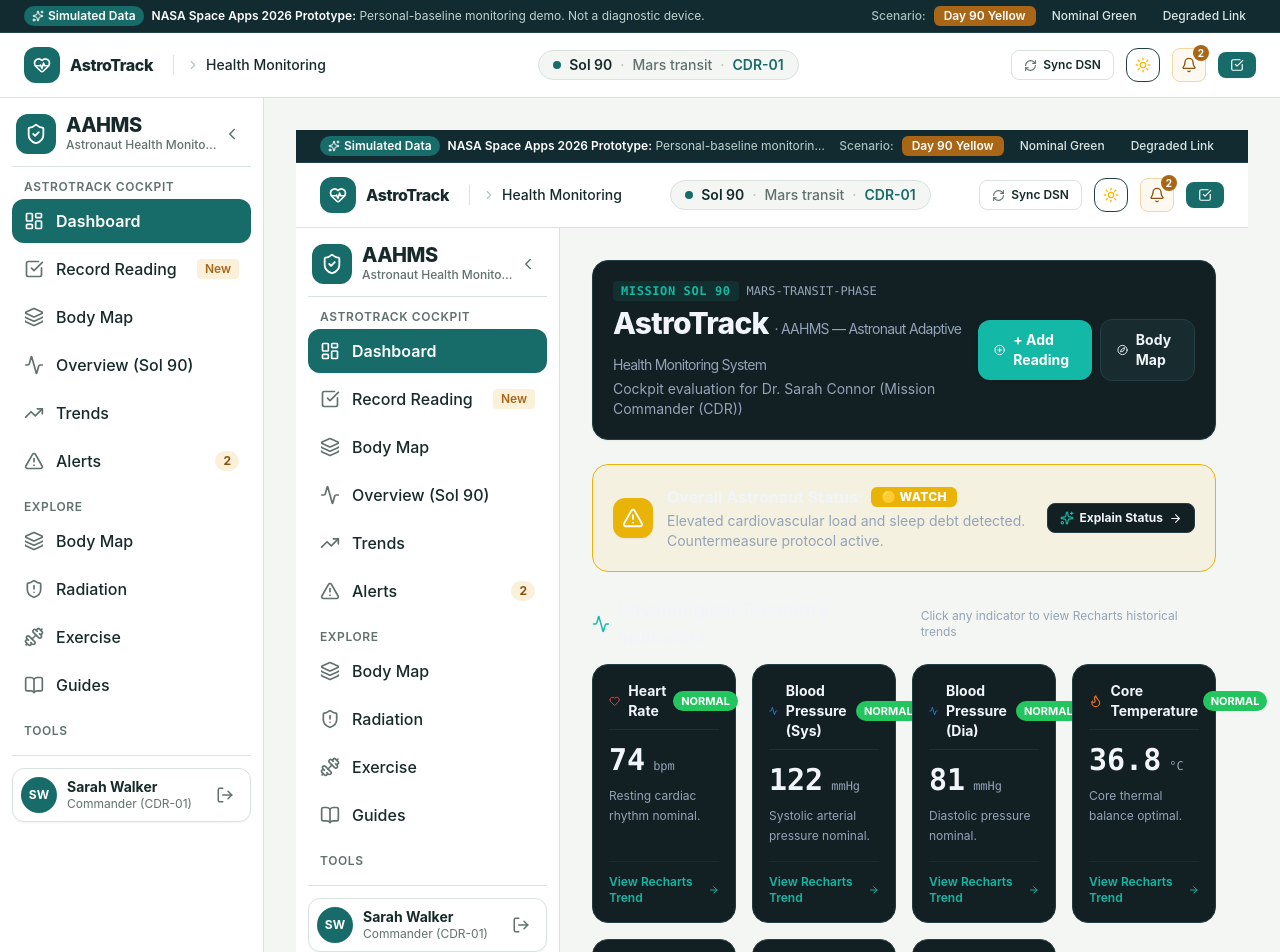
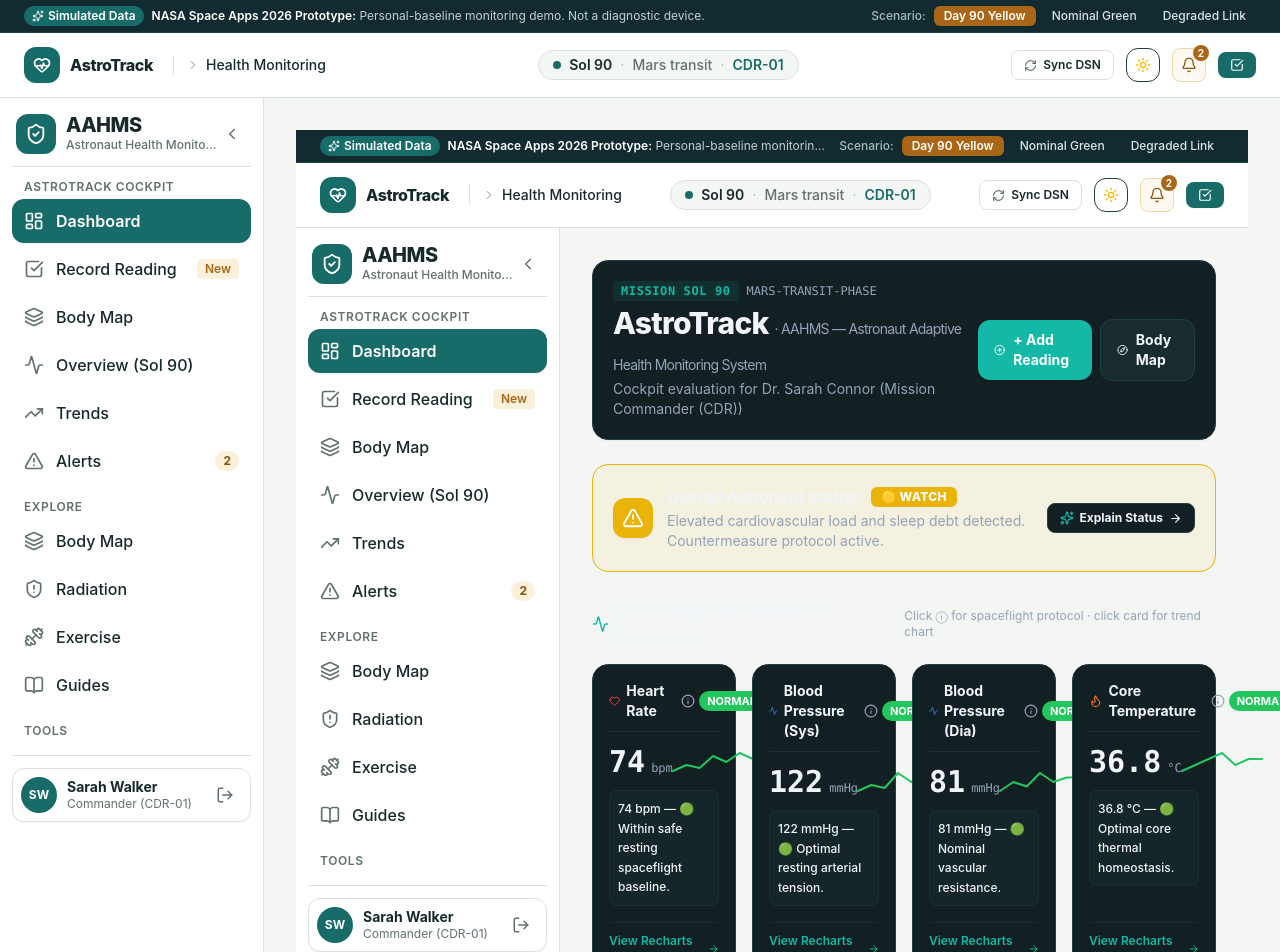
Before and after one commit to pikacoder44/NASA-Space-Apps-Challenge, a Next.js app in the folder frontend/: page /dashboard in a window 1280 px wide. Shown: the top 952 px of the page. Built offline with nearby package versions, Linux system fonts and the light colour scheme; no server answers.

Commit message:
feat(dashboard): add sparklines, tooltips and status context text

```diff
--- a/frontend/package.json
+++ b/frontend/package.json
@@ -14,7 +14,8 @@
     "next": "16.4.6",
     "react": "19.3.0",
     "react-dom": "19.3.0",
-    "recharts": "^3.10.1"
+    "recharts": "^3.10.1",
+    "zod": "^4.6.7"
   },
   "devDependencies": {
     "@tailwindcss/turbopack": "4.3.3",
--- a/frontend/src/app/dashboard/page.tsx
+++ b/frontend/src/app/dashboard/page.tsx
@@ -14,21 +14,126 @@ import {
   CheckCircle2,
   AlertTriangle,
   ArrowRight,
-  RefreshCw,
+  Calendar,
+  Sparkles,
   Info,
-  Calendar,
-  Sparkles
+  X
 } from 'lucide-react';
 import { APP_NAME, APP_SUBTITLE } from '../../lib/branding';
 import { STATUS_COLORS, STATUS_LABEL } from '../../lib/colors';
 import { getDashboardSummary, getRoutineTasks } from '../../lib/api';
-import type { DashboardSummary, RoutineTask } from '../../lib/types';
+import type { DashboardSummary, RoutineTask, Indicator } from '../../lib/types';
 import { AppShell } from '../../components/layout/AppShell';
+
+interface IndicatorInfo {
+  what: string;
+  why: string;
+  how: string;
+  contextSentence: (val: number, status: string) => string;
+  sparkline: number[];
+}
+
+const INDICATOR_DETAILS: Record<Indicator, IndicatorInfo> = {
+  heart_rate: {
+    what: 'Frequency of cardiac contractions per minute while at rest.',
+    why: 'Microgravity causes upward fluid shift and baroreceptor recalibration. Elevated heart rate indicates cardiovascular stress, dehydration, or countermeasure fatigue.',
+    how: 'Measured autonomously via continuous chest bio-harness or optical photoplethysmography sensor.',
+    contextSentence: (val, status) => status === 'normal'
+      ? `${val} bpm — 🟢 Within safe resting spaceflight baseline.`
+      : status === 'warning'
+      ? `${val} bpm — 🟡 Slightly elevated, monitor fluid intake & workload.`
+      : `${val} bpm — 🔴 Tachycardia detected, initiate medical protocol.`,
+    sparkline: [70, 72, 71, 75, 73, 76, 74]
+  },
+  blood_pressure_systolic: {
+    what: 'Maximum arterial pressure during cardiac systolic contraction.',
+    why: 'Cephalic fluid redistribution increases central arterial pressures, altering cranial perfusion.',
+    how: 'Automated brachial oscillometric inflatable cuff on crew medical locker.',
+    contextSentence: (val, status) => status === 'normal'
+      ? `${val} mmHg — 🟢 Optimal resting arterial tension.`
+      : `${val} mmHg — 🟡 Elevated systolic load, re-verify in 2 hours.`,
+    sparkline: [118, 120, 119, 124, 121, 123, 122]
+  },
+  blood_pressure_diastolic: {
+    what: 'Minimum arterial pressure during resting cardiac diastolic phase.',
+    why: 'Loss of hydrostatic gravity gradient reduces lower limb peripheral vascular resistance.',
+    how: 'Automated brachial oscillometric cuff during synchronized morning vitals.',
+    contextSentence: (val, status) => status === 'normal'
+      ? `${val} mmHg — 🟢 Nominal vascular resistance.`
+      : `${val} mmHg — 🟡 Borderline diastolic variance, track trend.`,
+    sparkline: [78, 80, 79, 82, 80, 81, 81]
+  },
+  body_temp: {
+    what: 'Core physiological thermal equilibrium.',
+    why: 'Spaceflight-associated core temperature elevation ("space fever") impairs convective cooling and exercise endurance.',
+    how: 'Infrared non-invasive tympanic sensor or ingestible telemetry capsule.',
+    contextSentence: (val, status) => status === 'normal'
+      ? `${val} °C — 🟢 Optimal core thermal homeostasis.`
+      : `${val} °C — 🟡 Elevated core temperature, avoid EVA countermeasure.`,
+    sparkline: [36.6, 36.7, 36.8, 36.9, 36.7, 36.8, 36.8]
+  },
+  blood_sugar: {
+    what: 'Circulating plasma glucose concentration in post-absorptive state.',
+    why: 'Microgravity alters glucose metabolism and cellular insulin sensitivity.',
+    how: 'Fingerstick capillary glucometer strip recorded during morning check-in.',
+    contextSentence: (val, status) => status === 'normal'
+      ? `${val} mg/dL — 🟢 Post-absorptive metabolic baseline stable.`
+      : `${val} mg/dL — 🟡 Glycemic fluctuation detected, review nutrition.`,
+    sparkline: [92, 94, 98, 91, 96, 93, 94]
+  },
+  sleep_hours: {
+    what: 'Total continuous restorative sleep duration over the preceding sol.',
+    why: 'Circadian desynchrony in enclosed spacecraft cabins directly correlates with operational error rates.',
+    how: 'Actigraphy sleep watch combined with subjective morning log entry.',
+    contextSentence: (val, status) => status === 'normal'
+      ? `${val} h — 🟢 Restorative circadian quota achieved.`
+      : `${val} h — 🟡 Mild sleep debt accumulated, schedule nap protocol.`,
+    sparkline: [7.2, 6.8, 7.0, 5.8, 6.2, 6.5, 6.4]
+  },
+  mood_score: {
+    what: 'Self-reported psychological well-being and mission morale on a 1–10 scale.',
+    why: 'Confinement, distance from Earth, and 22-minute delay induce psychological stress.',
+    how: 'Standardized 30-second crew subjective rating during evening check-in.',
+    contextSentence: (val, status) => status === 'normal'
+      ? `${val} / 10 — 🟢 Psychological resilience and crew morale high.`
+      : `${val} / 10 — 🟡 Elevated fatigue or stress reported, review rest.`,
+    sparkline: [8, 8, 7, 7, 8, 7, 7]
+  }
+};
+
+// SVG Sparkline Component
+function Sparkline({ data, color }: { data: number[]; color: string }) {
+  if (!data || data.length < 2) return null;
+  const min = Math.min(...data);
+  const max = Math.max(...data);
+  const range = max - min || 1;
+  const width = 80;
+  const height = 24;
+
+  const points = data.map((d, i) => {
+    const x = (i / (data.length - 1)) * width;
+    const y = height - ((d - min) / range) * (height - 6) - 3;
+    return `${x},${y}`;
+  }).join(' ');
+
+  return (
+    <svg width={width} height={height} className="overflow-visible" aria-hidden="true">
+      <polyline
+        fill="none"
+        stroke={color}
+        strokeWidth="2"
+        strokeLinecap="round"
+        strokeLinejoin="round"
+        points={points}
+      />
+    </svg>
+  );
+}
 
 export default function DashboardPage() {
   const [summary, setSummary] = useState<DashboardSummary | null>(null);
   const [routines, setRoutines] = useState<RoutineTask[]>([]);
-  const [loading, setLoading] = useState(true);
+  const [activeTooltip, setActiveTooltip] = useState<Indicator | null>(null);
 
   useEffect(() => {
     let mounted = true;
@@ -36,7 +141,6 @@ export default function DashboardPage() {
       if (mounted) {
         setSummary(sumData);
         setRoutines(routData);
-        setLoading(false);
       }
     });
     return () => { mounted = false; };
@@ -144,24 +248,51 @@ export default function DashboardPage() {
               <Activity size={18} className="text-brand" />
               <span>Physiological Telemetry Indicators</span>
             </h2>
-            <span className="text-xs text-muted">Click any indicator to view Recharts historical trends</span>
+            <span className="text-xs text-muted">Click ⓘ for spaceflight protocol · click card for trend chart</span>
           </div>
 
           <div className="grid grid-cols-1 sm:grid-cols-2 lg:grid-cols-3 xl:grid-cols-4 gap-4">
             {summary?.indicators.map((ind) => {
               const statusColor = STATUS_COLORS[ind.status] || '#6b7280';
+              const detail = INDICATOR_DETAILS[ind.indicator];
+              const contextText = detail
+                ? detail.contextSentence(ind.value, ind.status)
+                : `${ind.value} ${ind.unit} — ${STATUS_LABEL[ind.status]}`;
+              const sparklinePoints = detail ? detail.sparkline : [ind.value - 2, ind.value, ind.value + 1, ind.value];
+
               return (
-                <Link
+                <div
                   key={ind.indicator}
-                  href={`/readings/${ind.indicator}`}
-                  className="group p-4 rounded-2xl bg-surface border border-border hover:border-brand/40 hover:shadow-md transition-all flex flex-col justify-between"
+                  className="group relative p-4 rounded-2xl bg-surface border border-border hover:border-brand/40 hover:shadow-md transition-all flex flex-col justify-between"
                 >
                   <div>
-                    <div className="flex items-center justify-between pb-2 border-b border-border/60">
-                      <div className="flex items-center gap-2">
+                    {/* Top row: Icon, Name, Info button & Status Badge */}
+                    <div className="flex items-center justify-between pb-2.5 border-b border-border/60">
+                      <div className="flex items-center gap-1.5">
                         {getIndicatorIcon(ind.indicator)}
-                        <span className="font-bold text-sm text-main group-hover:text-brand transition-colors">{ind.name}</span>
+                        <span className="font-bold text-sm text-main">{ind.name}</span>
+                        {/* Interactive Accessible Info Tooltip Button (Click, Touch, Keyboard Focus) */}
+                        <button
+                          type="button"
+                          onClick={(e) => {
+                            e.preventDefault();
+                            e.stopPropagation();
+                            setActiveTooltip(activeTooltip === ind.indicator ? null : ind.indicator);
+                          }}
+                          onKeyDown={(e) => {
+                            if (e.key === 'Enter' || e.key === ' ') {
+                              e.preventDefault();
+                              setActiveTooltip(activeTooltip === ind.indicator ? null : ind.indicator);
+                            }
+                          }}
+                          aria-label={`Information protocol for ${ind.name}`}
+                          aria-expanded={activeTooltip === ind.indicator}
+                          className="p-1 rounded-md text-muted hover:text-brand hover:bg-brand/10 transition-colors cursor-pointer"
+                        >
+                          <Info size={14} />
+                        </button>
                       </div>
+
                       <span
                         className="text-[11px] font-bold px-2 py-0.5 rounded-full text-white"
                         style={{ backgroundColor: statusColor }}
@@ -170,21 +301,72 @@ export default function DashboardPage() {
                       </span>
                     </div>
 
-                    <div className="mt-3 flex items-baseline gap-2">
-                      <span className="text-3xl font-extrabold text-main font-mono">{ind.value}</span>
-                      <span className="text-xs text-muted font-mono">{ind.unit}</span>
+                    {/* Value + Sparkline row */}
+                    <div className="mt-3 flex items-center justify-between">
+                      <div className="flex items-baseline gap-1.5">
+                        <span className="text-3xl font-extrabold text-main font-mono">{ind.value}</span>
+                        <span className="text-xs text-muted font-mono">{ind.unit}</span>
+                      </div>
+                      <Sparkline data={sparklinePoints} color={statusColor} />
                     </div>
 
-                    <p className="text-xs text-muted mt-2 line-clamp-2 leading-relaxed">
-                      {ind.message}
-                    </p>
+                    {/* Context sentence: Never show a number without context */}
+                    <div className="mt-2.5 p-2 rounded-lg bg-surface-alt/60 border border-border/40 text-xs font-medium text-main leading-relaxed">
+                      {contextText}
+                    </div>
                   </div>
 
-                  <div className="mt-4 pt-3 border-t border-border/40 flex items-center justify-between text-xs text-brand font-semibold">
+                  <Link
+                    href={`/readings/${ind.indicator}`}
+                    className="mt-4 pt-2.5 border-t border-border/40 flex items-center justify-between text-xs text-brand font-semibold hover:underline"
+                  >
                     <span>View Recharts Trend</span>
                     <ArrowRight size={14} className="group-hover:translate-x-1 transition-transform" />
-                  </div>
-                </Link>
+                  </Link>
+
+                  {/* Accessible Info Tooltip Modal/Drawer (Touch & Keyboard friendly) */}
+                  {activeTooltip === ind.indicator && detail && (
+                    <div
+                      className="absolute inset-0 z-20 bg-surface border-2 border-brand rounded-2xl p-4 shadow-xl flex flex-col justify-between animate-in fade-in zoom-in-95 duration-150"
+                      role="dialog"
+                      aria-modal="true"
+                    >
+                      <div className="space-y-2 text-xs overflow-y-auto">
+                        <div className="flex items-center justify-between pb-1.5 border-b border-border">
+                          <span className="font-extrabold text-main">{ind.name} Protocol</span>
+                          <button
+                            type="button"
+                            onClick={() => setActiveTooltip(null)}
+                            className="p-1 rounded text-muted hover:text-main cursor-pointer"
+                            aria-label="Close tooltip"
+                          >
+                            <X size={14} />
+                          </button>
+                        </div>
+                        <div>
+                          <strong className="text-brand">What it is: </strong>
+                          <span className="text-main">{detail.what}</span>
+                        </div>
+                        <div>
+                          <strong className="text-amber-500">Why in space: </strong>
+                          <span className="text-main">{detail.why}</span>
+                        </div>
+                        <div>
+                          <strong className="text-teal-500">How to measure: </strong>
+                          <span className="text-main">{detail.how}</span>
+                        </div>
+                      </div>
+
+                      <button
+                        type="button"
+                        onClick={() => setActiveTooltip(null)}
+                        className="mt-2 w-full py-1.5 bg-brand text-white font-bold text-xs rounded-lg cursor-pointer"
+                      >
+                        Dismiss Protocol
+                      </button>
+                    </div>
+                  )}
+                </div>
               );
             })}
           </div>
```
Also changed, not shown: 1 other file (tests, documents, lock files or other folders).
